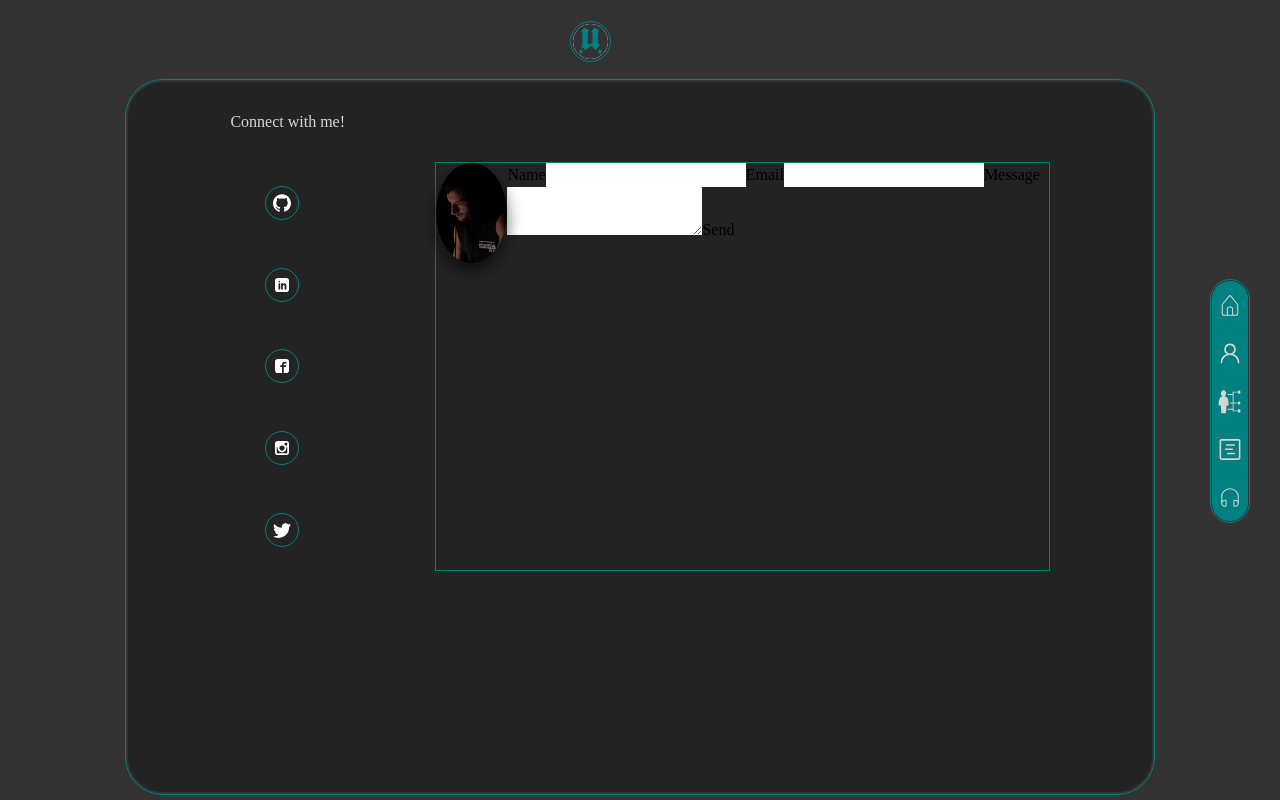
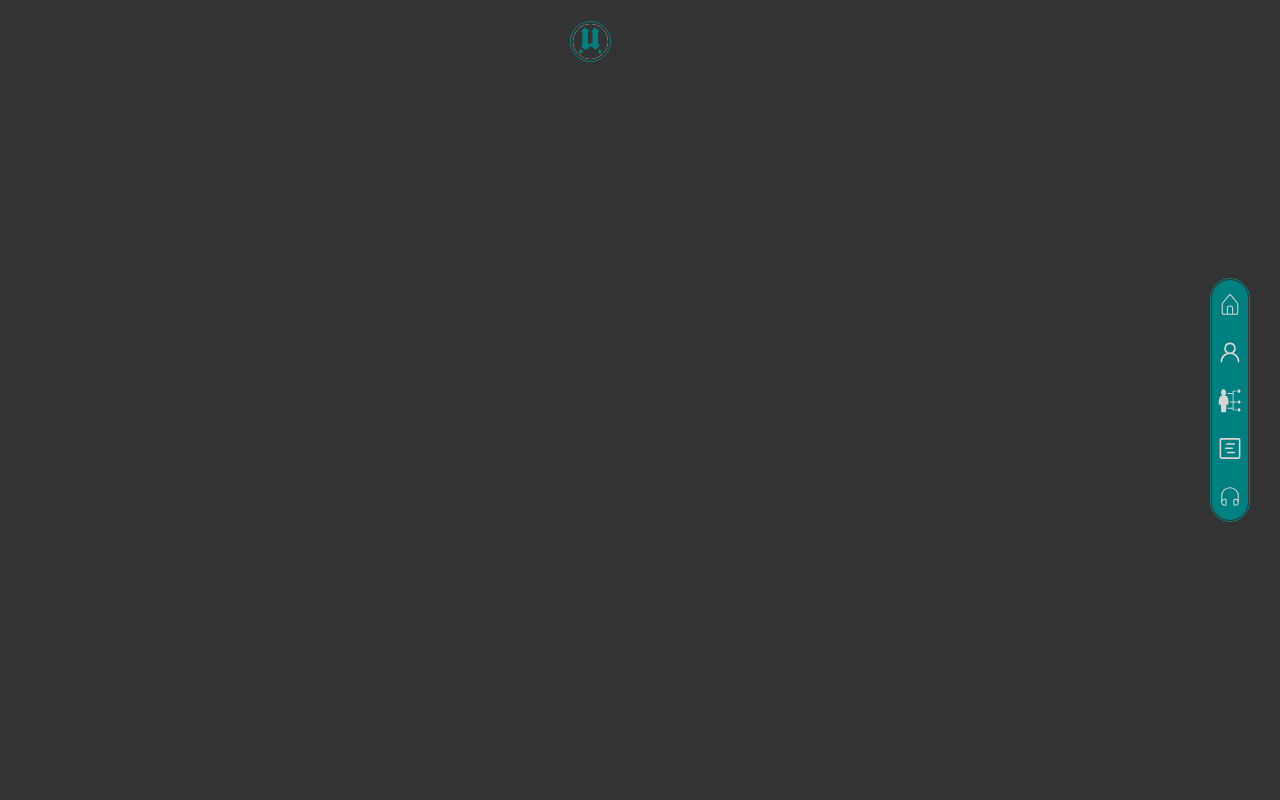
Before and after one commit to ysahih/Portfolio, a Next.js app in the folder my-app/: page / in a window 1280 px wide. Built offline with nearby package versions, Linux system fonts and the light colour scheme.

Commit message:
add: footer

```diff
--- a/my-app/app/Components/Header.tsx
+++ b/my-app/app/Components/Header.tsx
@@ -4,13 +4,18 @@ import { ImLinkedin } from "react-icons/im";
 import { ImTwitter } from "react-icons/im";
 import { ImFacebook2 } from "react-icons/im";
 import { ImInstagram } from "react-icons/im";
+import { LiaPhoneAltSolid } from "react-icons/lia";
+
+
 import Form from "./Form";
 
 
 import { PiDotsThreeOutlineLight } from "react-icons/pi";
+import { useState } from "react";
 
 
 const Header = ()=>{
+    const [contact, setContact] = useState(false);
     return (
         <>
         <div className="header">
@@ -23,11 +28,11 @@ const Header = ()=>{
                     alt="ucef"
                 />
             </div>
-            <div className="options">
-                <PiDotsThreeOutlineLight className="Oicon"/>
+            <div className="options" onClick={()=>{setContact(!contact)}}>
+                <LiaPhoneAltSolid className="Oicon"/>
             </div>
         </div>
-        <div className="Connect">
+        {contact && <div className="Connect">
             <div className="connecHead">
                 <h2>Connect with me!</h2>
             </div>
@@ -51,8 +56,8 @@ const Header = ()=>{
                     </div>
                 </div>
 
-                <div className="myPhoto">
-                    <div>
+                <div className="">
+                    <div className="myPhoto">
                         <Image
                             className="ucef"
                             src='/image.jpeg'
@@ -61,13 +66,16 @@ const Header = ()=>{
                             alt="uc3f"
                         />
                     </div>
-                    <div className="form">
+                    {/* <div className="form">
                         <Form />
-                    </div>
+                    </div> */}
                 </div>
-
             </div>
-        </div>
+            <div className="footer">
+                    <div className="line"></div>
+                    <p>uc3f  -  2024</p>
+            </div>
+             </div>}
         </>
     );
 }
--- a/my-app/app/globals.css
+++ b/my-app/app/globals.css
@@ -28,6 +28,7 @@
   display: flex;
   background-color: var(--sections);
   justify-content: space-around;
+  /* background-color: red; */
   height: 50px;
   align-items: center;
   border-radius: 18px 18px 0 0;
@@ -42,7 +43,6 @@
   bottom: 0;
   background-color: var(--background);
   /* background-color: red; */
-  padding-top: 2px;
   width: 100%;
 }
 
@@ -73,7 +73,7 @@
     bottom: 0;
   }
   to {
-    bottom: 30%;
+    bottom: 100%;
   }
 }
 
@@ -181,25 +181,29 @@
   }
 
   .connecHead{
-    height: 10vh;
-    /* min-height: 82px; */
+    height: 10vh;;
     display: flex;
     align-items: center;
-    margin-left: 10%;
-    /* width: 43vw;  */
-    /* justify-content: center; */
-    /* background-color: red; */
+    justify-content: center;
 
   }
 
   .connecHead h2{
-    width: 115px;
-    color: var(--text);
+    display: flex;
+    justify-content: center;
+    align-items: center;
+    border-radius: 10px;
+    background-color:var(--sections);
+    /* background-color: red; */
+    width: 150px;
+    height: 30px;
+    color: var(--background);
     /* opacity: 1; */
   }
 
     hr{
     color: var(--sections);
+    background-color: #008080;
     width: 80%;
     margin: 0 auto;
     /* height: px; */
@@ -210,7 +214,6 @@
     grid-template-columns: 2fr 4fr;
     width: 90%;
     height: 72%;
-    /* gap: 10%; */
   }
 
     .socialIcon{
@@ -218,7 +221,7 @@
       height: 18px;
       border-radius: 20%;
       color: white;
-      transition: width 1s;
+      transition: width 2s;
       /* background-color: red; */
     }
 
@@ -228,13 +231,15 @@
     }
 
     .socials{
-      height: 80%;
+      height: 60%;
       display: flex;
       flex-direction: column;
-      justify-content: space-around;
+      justify-content: space-between;
       align-items: center;
+
       /* background-color: red; */
     }
+
     .myPhoto{
       height: 80%;
       border: 1px solid var(--sections);;
@@ -253,22 +258,29 @@
         outline-offset: 1px;
         /* background-color: var(--sections); */
 
+        animation: expandWidth 3s forwards;
       }
-      /* .smContainer:active{
-      /* .smContainer:focus{
-          .socialIcon{
-            color: var(--background);
+      @keyframes expandWidth {
+        from {
+          width: 0;
         }
-          background-color: var(--sections);
+        to {
+          width: 30px;
+        }
+      }
 
-        } */
 
-    .smContainer:hover{
+      .socials:active > .smContainer:not(:hover){
+        filter: blur(6px);
+        transform: scale(0.9, 0.9);
+      }
+      .socials .smContainer:hover{
         .socialIcon{
           color: var(--background);
           width:  20px;
           height: 20px;
         }
+        transform: scale(1.1, 1.1);
       background-color: white;
     }
 
@@ -281,6 +293,29 @@
       filter: brightness(120%);
       box-shadow: 0 8px 16px rgba(0, 0, 0, 0.6);
   }
+
+
+.footer{
+  display: flex;
+  flex-direction: column;
+  justify-content: space-between;
+  align-items: center;
+  height: 50px;
+}
+
+
+.line{
+  background-color: var(--sections);
+  width: 80%;
+  height: 1px;
+}
+
+.footer p{
+  color: white;
+  font-weight: 100;
+  /* font-size: 10p; */
+}
+
 
 /* media */
 @media (min-width: 512px) {
@@ -313,3 +348,8 @@
     border-radius: 18px 18px 18px 18px;
   }
 }
+@media (max-width: 512px) {
+  .hidden-Icon{
+    display: none;
+  }
+}
--- a/my-app/app/page.tsx
+++ b/my-app/app/page.tsx
@@ -67,7 +67,7 @@ const NavBar = () =>{
           <GoProjectRoadmap className="Picon"/> <span>Work</span></a>
         </li>
 
-        <li><a className="section flex" href="#contact">
+        <li><a className="section flex  hidden-Icon" href="#contact">
           <CiHeadphones className="Picon"/>  <span>Contact</span></a>
         </li>
       </ul>
```
Lines whose indentation alone changed are shown as unchanged.
